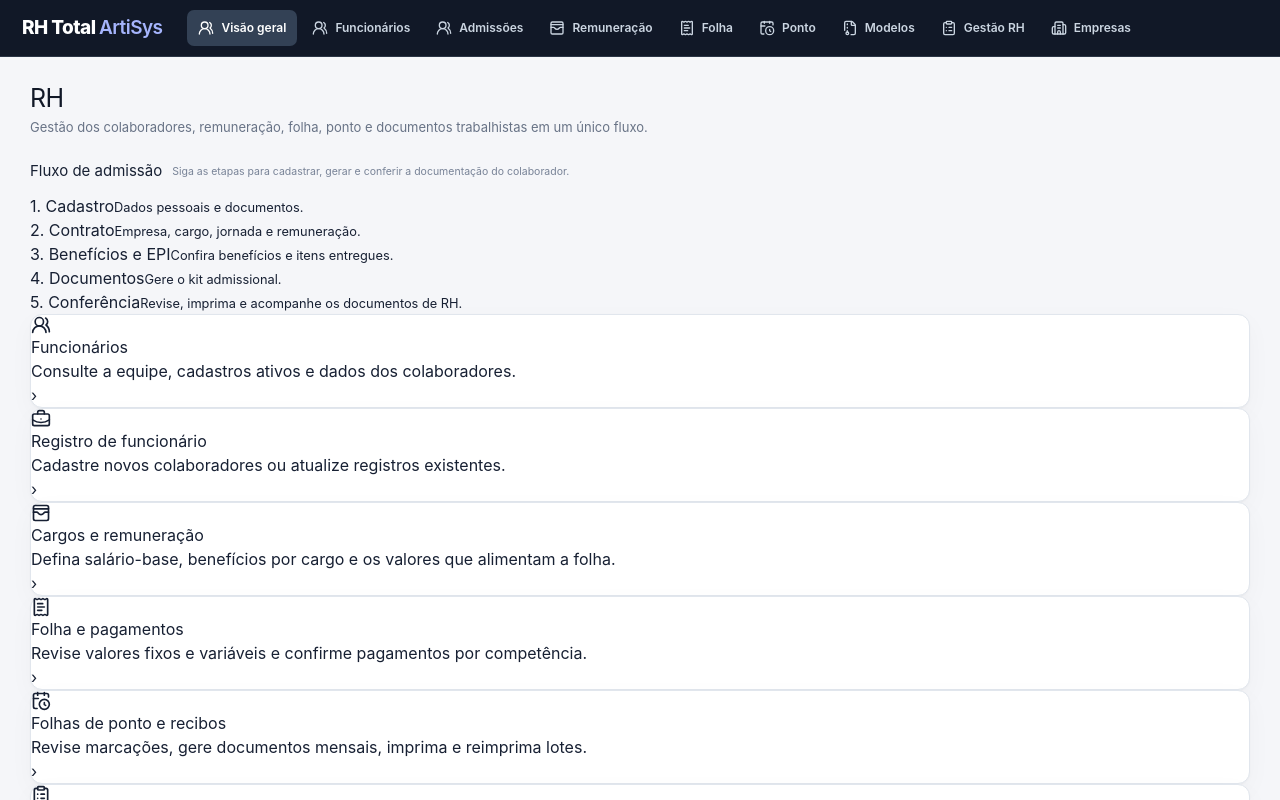
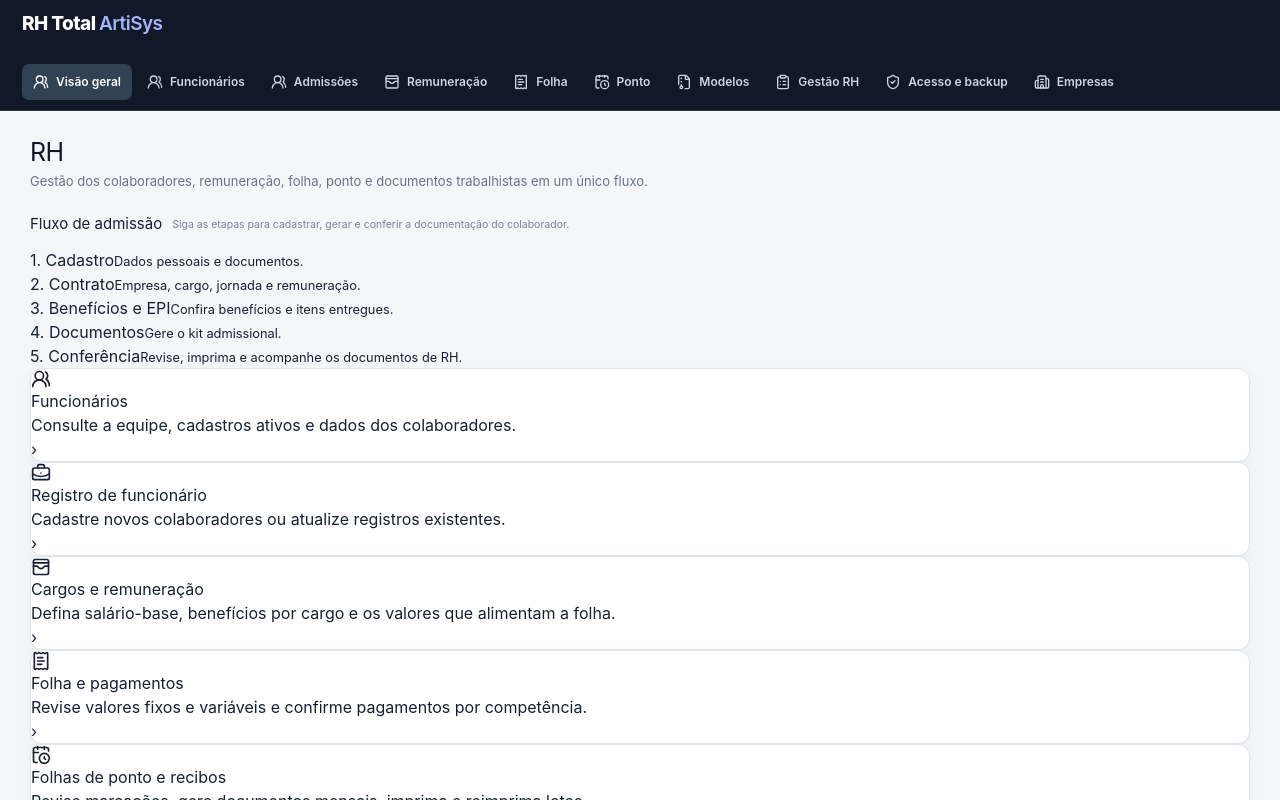
Before and after one commit to nutricionistaalmeidavh-spec/rhtotalartisys, a React (Vite) app in the folder apps/desktop/: page /#/rh in a window 1280 px wide. Shown: the top 800 px of the page. Built offline with nearby package versions, Linux system fonts and the light colour scheme.

Commit message:
feat(p3): expose user access, LAN setup and backups to desktop UI

```diff
--- a/apps/desktop/src/App.tsx
+++ b/apps/desktop/src/App.tsx
@@ -1,5 +1,5 @@
 import { NavLink, Navigate, Route, Routes } from 'react-router-dom'
-import { Building2, CalendarClock, FileArchive, ReceiptText, UsersRound, WalletCards, ClipboardList } from 'lucide-react'
+import { Building2, CalendarClock, FileArchive, ReceiptText, UsersRound, WalletCards, ClipboardList, ShieldCheck } from 'lucide-react'
 import { WorkContextProvider } from './hooks/useWorkContext'
 import { ROUTES } from './routes/registry'
 import RhHubPage from './pages/RhHubPage'
@@ -11,6 +11,7 @@ import TimeSheetPage from './pages/TimeSheetPage'
 import HrTemplatesPage from './pages/HrTemplatesPage'
 import CompaniesPage from './pages/CompaniesPage'
 import RhWorkspacePage from './pages/RhWorkspacePage'
+import RhAccessPage from './pages/RhAccessPage'
 
 const links=[
   {to:ROUTES.rh,icon:UsersRound,label:'Visão geral'},
@@ -21,6 +22,7 @@ const links=[
   {to:ROUTES.rhTime,icon:CalendarClock,label:'Ponto'},
   {to:ROUTES.rhTemplates,icon:FileArchive,label:'Modelos'},
   {to:ROUTES.rhWorkspace,icon:ClipboardList,label:'Gestão RH'},
+  {to:ROUTES.rhAccess,icon:ShieldCheck,label:'Acesso e backup'},
   {to:ROUTES.companies,icon:Building2,label:'Empresas'}
 ]
 export default function App(){
@@ -41,6 +43,7 @@ export default function App(){
           <Route path={ROUTES.rhTime} element={<TimeSheetPage/>}/>
           <Route path={ROUTES.rhTemplates} element={<HrTemplatesPage/>}/>
           <Route path={ROUTES.rhWorkspace} element={<RhWorkspacePage/>}/>
+          <Route path={ROUTES.rhAccess} element={<RhAccessPage/>}/>
           <Route path={ROUTES.companies} element={<CompaniesPage/>}/>
           <Route path={ROUTES.documents} element={<Navigate to={ROUTES.rhTemplates} replace/>}/>
           <Route path={ROUTES.finance} element={<Navigate to={ROUTES.rhPayroll} replace/>}/>
```
